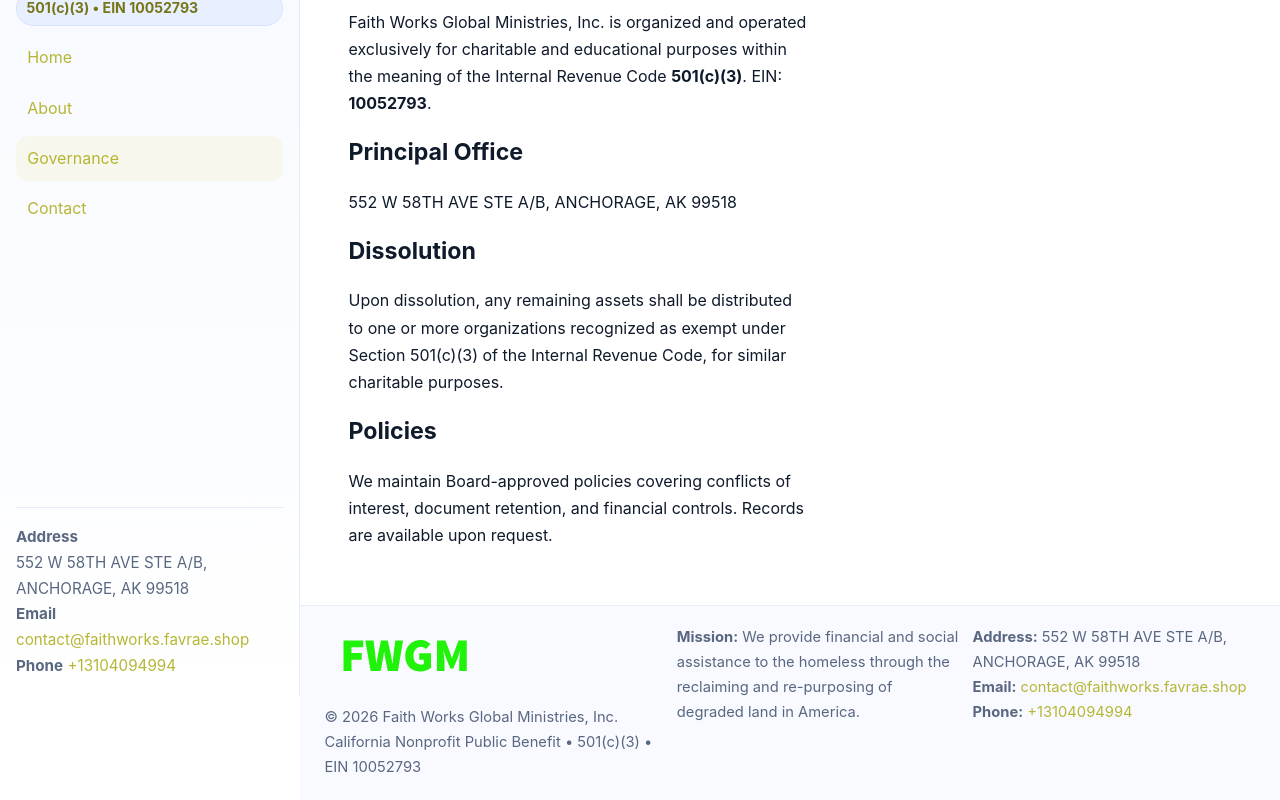
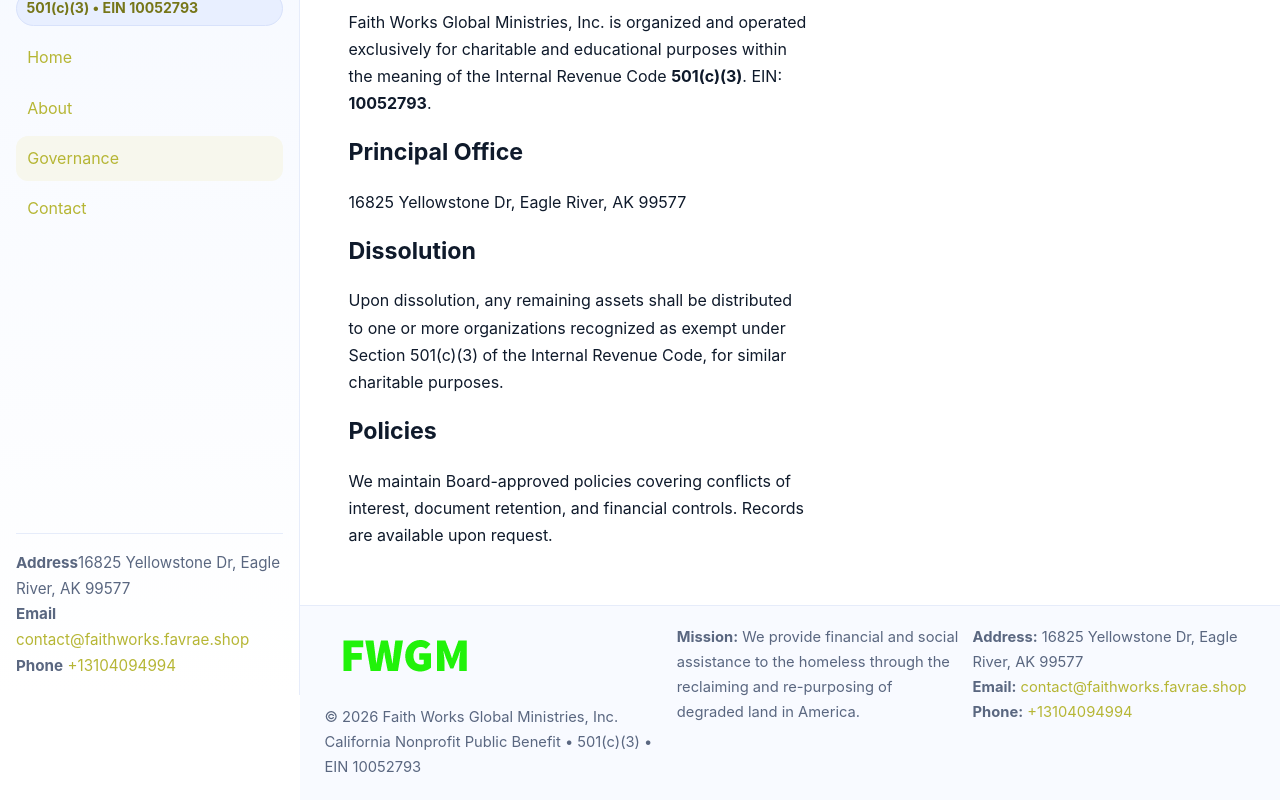
Before and after one commit to thuanbg111/faith-works-global-ministries-inc-2793, a plain HTML site: page governance.html in a window 1280 px wide. Shown: the part 105-905 px from the top of the page. Drawn offline with Linux system fonts and the light colour scheme.

Commit message:
Safe replace address only

```diff
--- a/governance.html
+++ b/governance.html
@@ -6,7 +6,7 @@
 <link rel="stylesheet" href="assets/styles.css"/><link rel="icon" href="images/logo.png">
 <meta name="data-ein" content="10052793"><meta name="data-name" content="Faith Works Global Ministries, Inc.">
 <meta name="data-email" content="contact@faithworks.favrae.shop"><meta name="data-phone" content="+13104094994">
-<meta name="data-address" content="552 W 58TH AVE STE A/B, ANCHORAGE, AK 99518"><meta name="data-map" content="552+W+58TH+AVE+STE+A+B,+ANCHORAGE,+AK+99518">
+<meta name="data-address16825 Yellowstone Dr, Eagle River, AK 99577"><meta name="data-map" content="552+W+58TH+AVE+STE+A+B,+ANCHORAGE,+AK+99518">
   <meta name="description" content="We are a 501(c)(3) organization advancing community services, education, and direct relief through transparent programs, local partnerships, and measurable outcomes.">
 </head>
 <body>
@@ -19,7 +19,7 @@
     <div class="c194cca965f"><img src="images/logo.png" alt=""></div>
     <span class="cf5edfce5ac">501(c)(3) • EIN 10052793</span>
     <nav class="cad0fceee52"><a href="index.html">Home</a><a href="about.html">About</a><a class="active" href="governance.html">Governance</a><a href="contact.html">Contact</a></nav>
-    <div class="contact"><strong>Address</strong><br>552 W 58TH AVE STE A/B, ANCHORAGE, AK 99518<br><strong>Email</strong> <a href="mailto:contact@faithworks.favrae.shop">contact@faithworks.favrae.shop</a><br><strong>Phone</strong> <a href="tel:+13104094994">+13104094994</a></div>
+    <div class="contact"><strong>Address</strong>16825 Yellowstone Dr, Eagle River, AK 99577<br><strong>Email</strong> <a href="mailto:contact@faithworks.favrae.shop">contact@faithworks.favrae.shop</a><br><strong>Phone</strong> <a href="tel:+13104094994">+13104094994</a></div>
   </aside>
 
   <main>
@@ -29,7 +29,7 @@
           <h1>Governance</h1>
           <p>Faith Works Global Ministries, Inc. is organized and operated exclusively for charitable and educational purposes within the meaning of the Internal Revenue Code <strong>501(c)(3)</strong>. EIN: <strong>10052793</strong>.</p>
           <h2>Principal Office</h2>
-          <p>552 W 58TH AVE STE A/B, ANCHORAGE, AK 99518</p>
+          <p>16825 Yellowstone Dr, Eagle River, AK 99577</p>
           <h2>Dissolution</h2>
           <p>Upon dissolution, any remaining assets shall be distributed to one or more organizations recognized as exempt under Section 501(c)(3) of the Internal Revenue Code, for similar charitable purposes.</p>
           <h2>Policies</h2>
@@ -43,7 +43,7 @@
       <div class="container grid">
         <div><img src="images/logo.png" alt="" style="width:160px;margin-bottom:.5rem"><div class="small">© <span id="year"></span> Faith Works Global Ministries, Inc.</div><div class="small">California Nonprofit Public Benefit • 501(c)(3) • EIN 10052793</div></div>
         <div><div class="small"><strong>Mission:</strong> We provide financial and social assistance to the homeless through the reclaiming and re-purposing of degraded land in America.</div></div>
-        <div><div class="small"><strong>Address:</strong> 552 W 58TH AVE STE A/B, ANCHORAGE, AK 99518<br><strong>Email:</strong> <a href="mailto:contact@faithworks.favrae.shop">contact@faithworks.favrae.shop</a><br><strong>Phone:</strong> <a href="tel:+13104094994">+13104094994</a></div></div>
+        <div><div class="small"><strong>Address:</strong> 16825 Yellowstone Dr, Eagle River, AK 99577<br><strong>Email:</strong> <a href="mailto:contact@faithworks.favrae.shop">contact@faithworks.favrae.shop</a><br><strong>Phone:</strong> <a href="tel:+13104094994">+13104094994</a></div></div>
       </div>
     </footer>
   </main>
```
